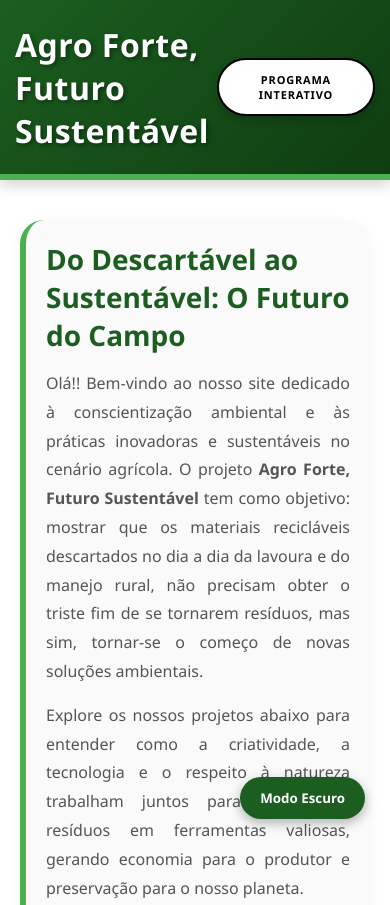
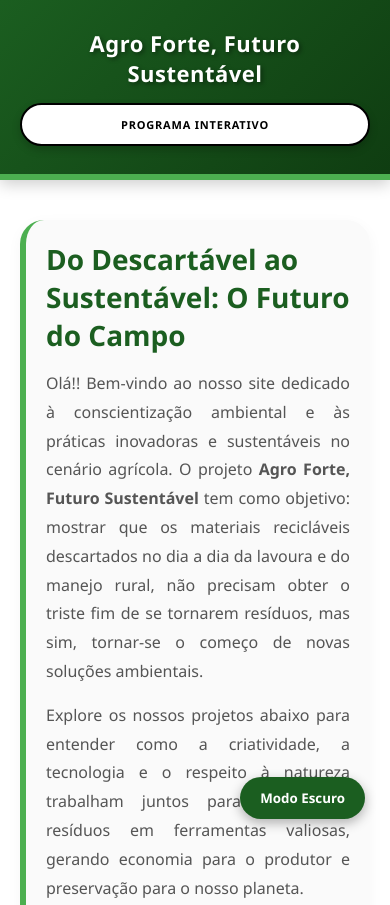
Before and after one commit to Murilin234/Agrinho-Concurso-2026, a plain HTML site: page index.html in a window 390 px wide. Shown: the top 905 px of the page. Drawn offline with Linux system fonts and the light colour scheme.

Commit message:
Update style.css

```diff
--- a/style.css
+++ b/style.css
@@ -439,7 +439,8 @@ body:not(.dark-mode) .interactive-box {
 
 /* Converte grades horizontais em empilhamento vertical para telas pequenas (Celulares) */
 @media (max-width: 600px) {
-    .site-header { min-height: 180px; justify-content: center; padding: 15px; }
+    .site-header { min-height: 180px; flex-direction: column; justify-content: center; gap: 15px; padding: 20px; }
+    .header-titulo { font-size: 22px; text-align: center; }
     .nav-btn-interativo { width: 100%; font-size: 11px; padding: 12px 10px; }
     .secao-introducao { padding: 20px; margin-bottom: 30px; }
     .card-grid { flex-direction: column; gap: 30px; }
```
